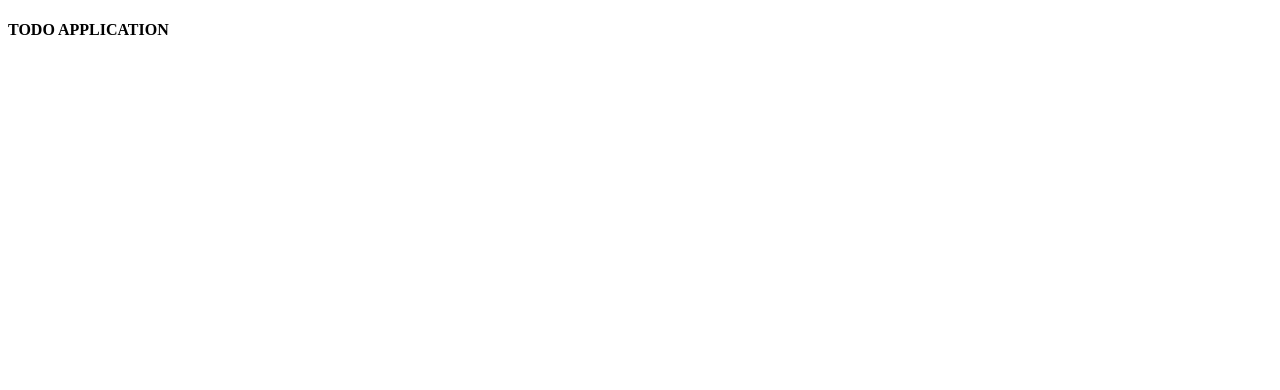
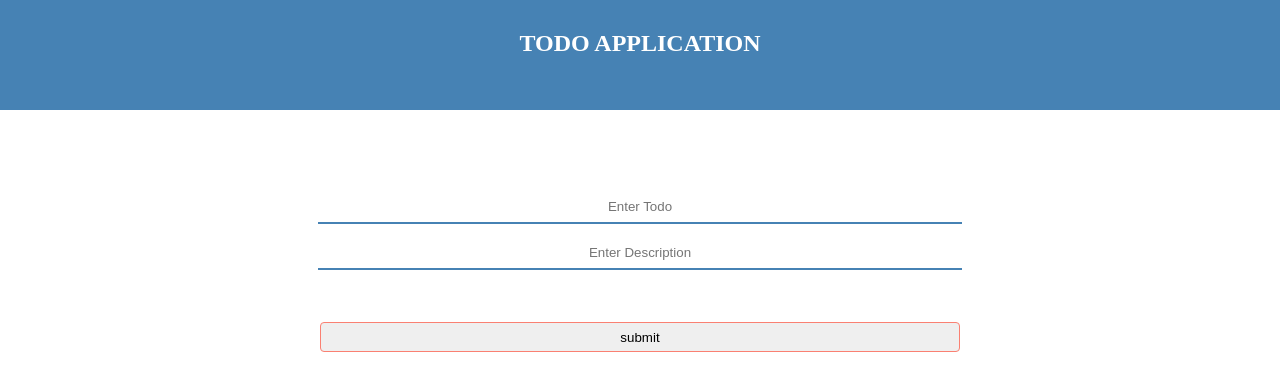
Before and after one commit to Nweke273/to-to-app, a React (Create React App) app: page / in a window 1280 px wide. Shown: the top 390 px of the page. Built offline with nearby package versions, Linux system fonts and the light colour scheme.

Commit message:
feat: create and style todo form

```diff
--- a/src/App.js
+++ b/src/App.js
@@ -1,9 +1,10 @@
 import Header from "./components/Header";
-
+import TodoForm from "./components/TodoForm";
 function App() {
   return (
     <div className="App">
       <Header />
+      <TodoForm />
     </div>
   );
 }
--- a/src/components/Header.jsx
+++ b/src/components/Header.jsx
@@ -1,5 +1,6 @@
+import styles from "../styles.module.css"
 const Header = () => {
-  return <h4>TODO APPLICATION</h4>;
+  return <h4 className={styles.header}>TODO APPLICATION</h4>;
 };
 
 export default Header;
--- /dev/null
+++ b/src/components/TodoForm.jsx
@@ -0,0 +1,21 @@
+import styles from "../styles.module.css"
+
+const TodoForm = () => {
+  return (
+    <div>
+      <form action="" className={styles.form}>
+        <div>
+          <input type="text" placeholder="Enter Todo" />
+        </div>
+        <div>
+          <input type="text" placeholder="Enter Description" />
+        </div>
+        <div>
+          <input type="submit" name="" id="" value="submit" />
+        </div>
+      </form>
+    </div>
+  );
+};
+
+export default TodoForm;
--- a/src/styles.module.css
+++ b/src/styles.module.css
@@ -0,0 +1,33 @@
+body{
+    margin: 0;
+}
+
+.header{
+    color: white;
+    background-color: steelblue;
+    height: 50px;
+    font-size: 1.5rem;
+    padding:30px;
+    margin-top: 0;
+    text-align: center;
+}
+
+.form{
+ text-align: center;
+ margin-top: 80px;
+}
+
+.form input{
+    width: 50%;
+    height: 30px;
+    margin-bottom: 12px;
+    border: none;
+    border-bottom: 2px solid steelblue;
+    text-align: center;
+}
+
+.form :last-child input{
+    border: 1px solid salmon;
+    border-radius: 4px;
+    margin-top: 40px;
+}
```
